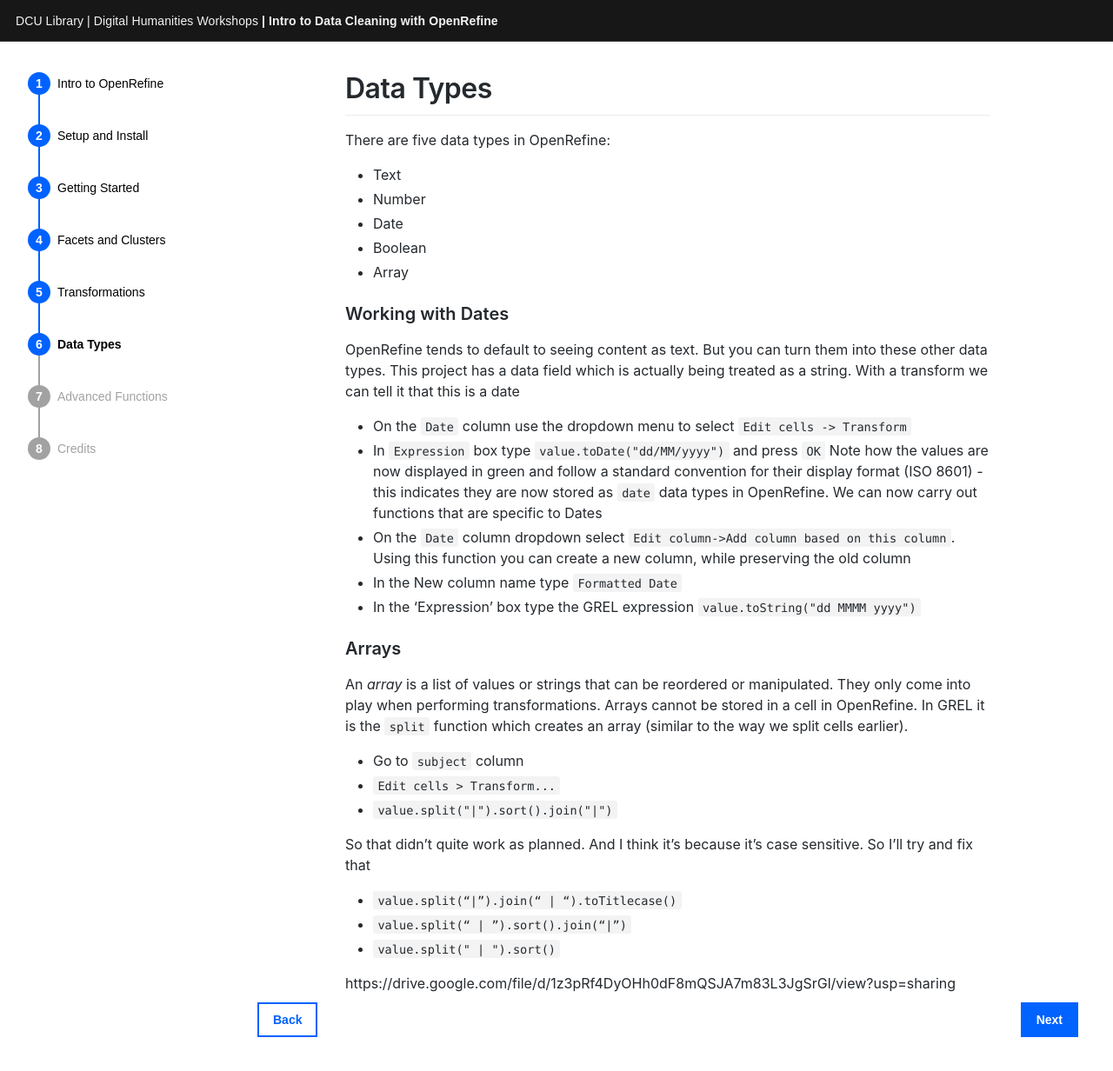
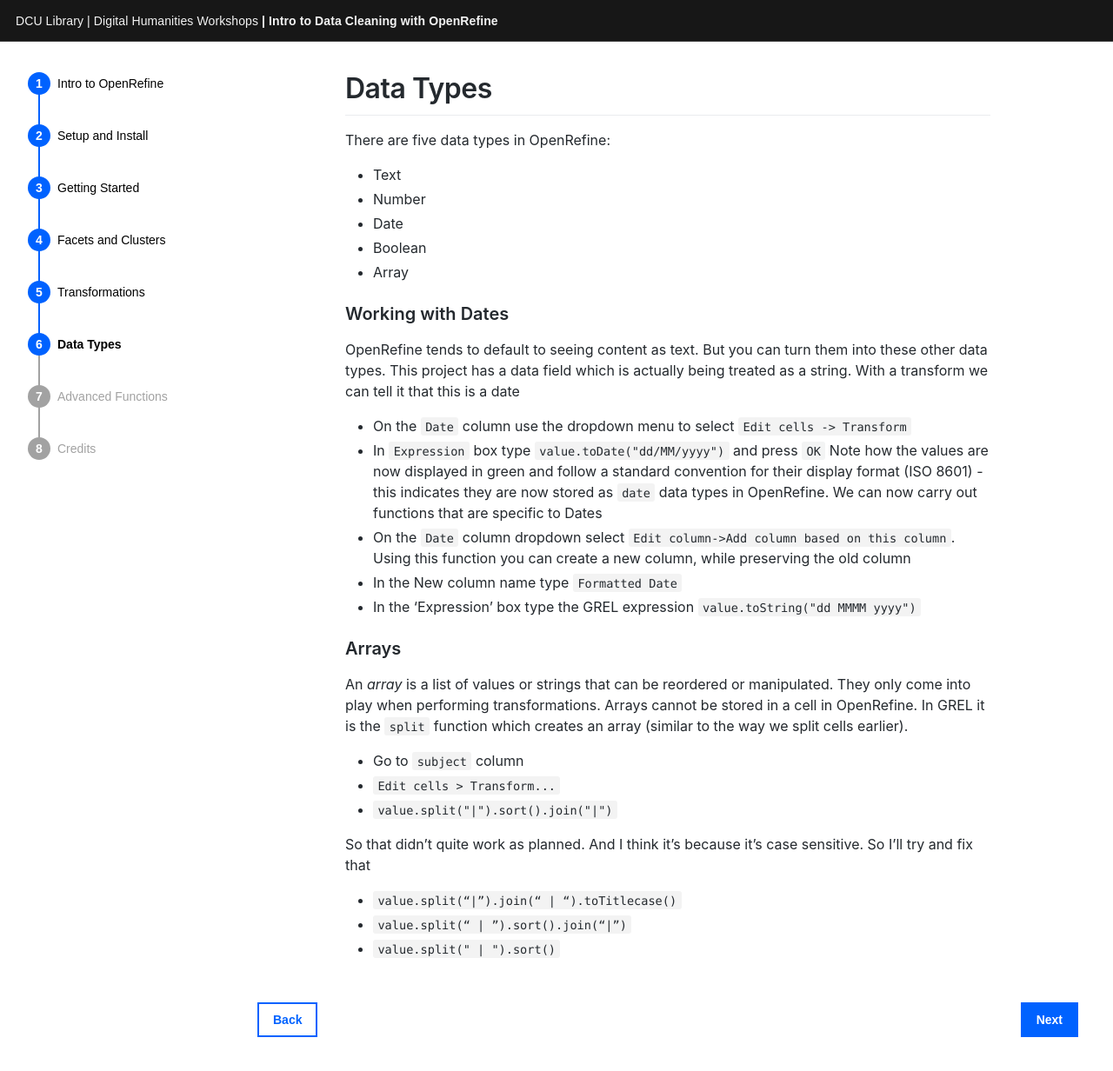
Before and after one commit to DCULibrary/open-refine-workshop, a Jekyll site: the page built from _workshop/data-types.md, in a window 1280 px wide. Shown: the top 1232 px of the page at 87% size. Built offline with Jekyll 4.4.1, drawn with Linux system fonts in a browser that asks for light colours; some web fonts are replaced; part of the change alters nothing that is shown.

Commit message:
Remove link error

```diff
--- a/_workshop/data-types.md
+++ b/_workshop/data-types.md
@@ -30,5 +30,3 @@ So I’ll try and fix that
 * `value.split(“|”).join(“ | “).toTitlecase()`
 * `value.split(“ | ”).sort().join(“|”)`
 * `value.split(" | ").sort()`
-
-https://drive.google.com/file/d/1z3pRf4DyOHh0dF8mQSJA7m83L3JgSrGl/view?usp=sharing
```
